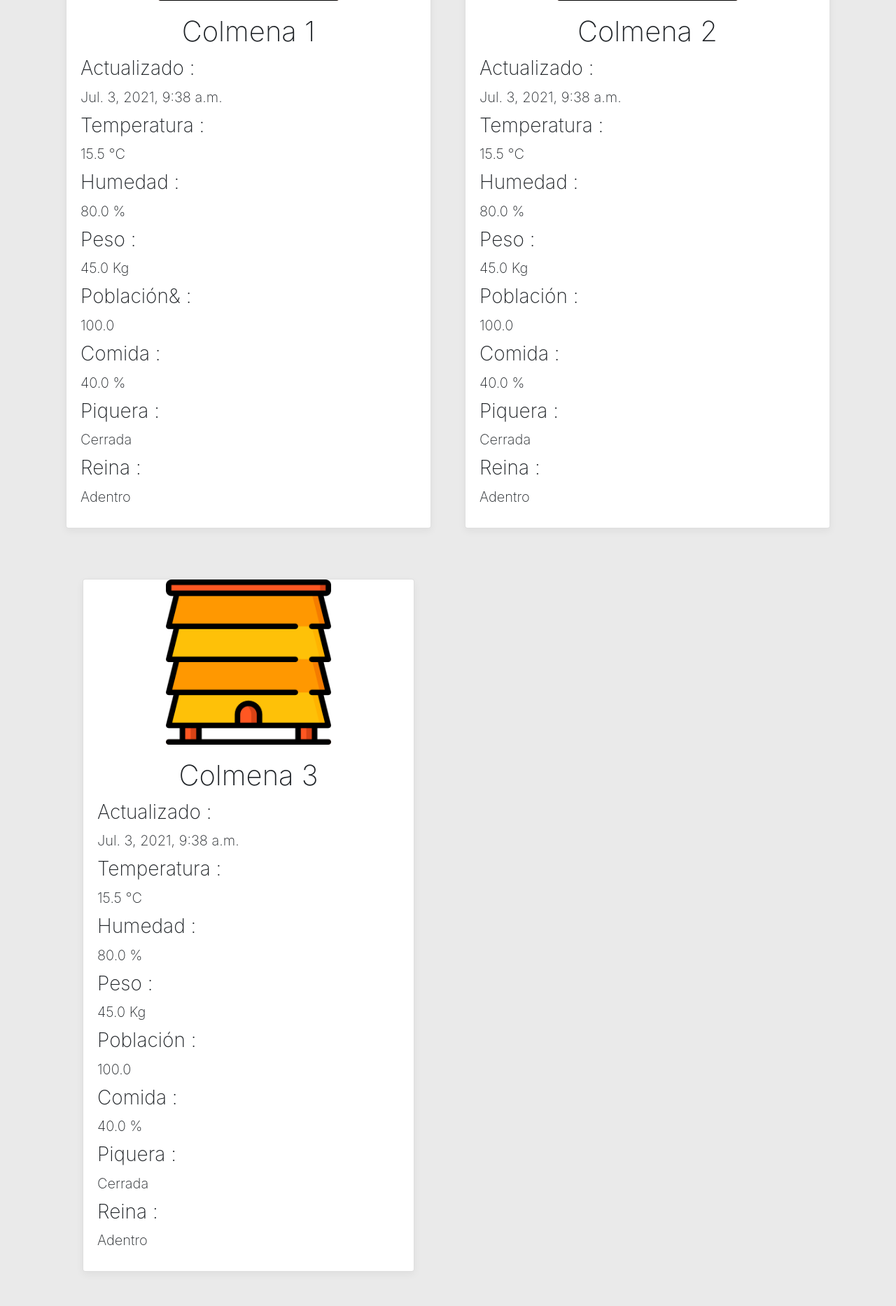
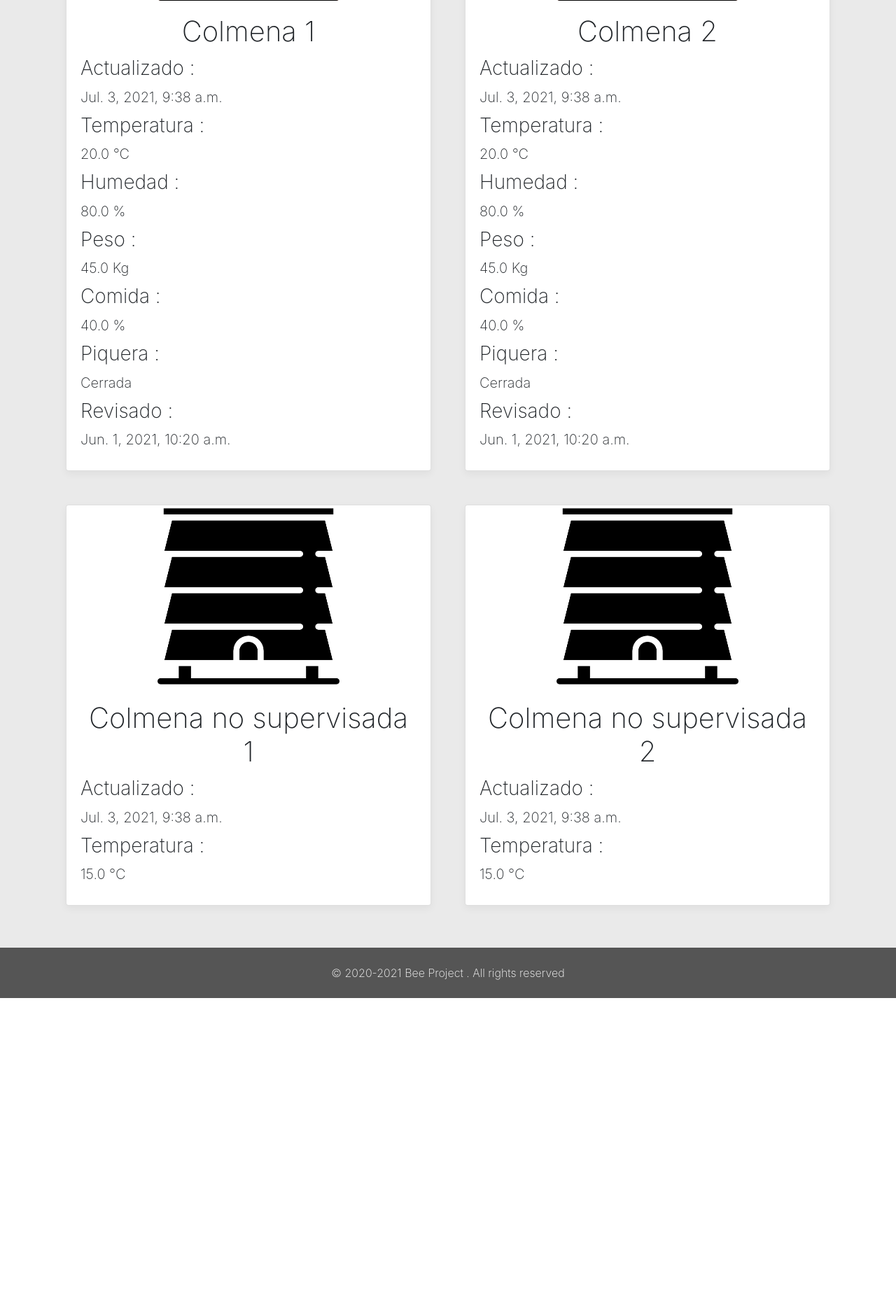
Before and after one commit to Samuel-GC/beeproject2021, a Django app: page /bee_project/ in a window 1280 px wide. Shown: the part 653-2519 px from the top of the page at 70% size. After the commit the page ends 2079 px from the top, so only its background shows below. Run offline with Django 3.2, Linux system fonts and the light colour scheme; a user stored in the database is signed in; data comes from the database, SQL or seed files in the repository; some libraries are stand-ins or nearby versions.

Commit message:
modified:   bee_database.sqlite3 	new file:   restbee_app/migrations/0004_auto_20211003_1822.py 	modified:   restbee_app/models.py 	modified:   restbee_app/serializers.py 	modified:   restbee_app/views.py 	modified:   templates/bee.html

```diff
--- a/restbee_app/models.py
+++ b/restbee_app/models.py
@@ -9,26 +9,24 @@
 class Add_data(models.Model):
     fecha= models.DateTimeField(blank=True, auto_now_add=True, auto_now=False)
     nombre=models.CharField(max_length=255, blank=True,default="No registrado")
-    ubicacion= models.CharField(max_length=255, blank=True,default="No registrado")
+    local= models.CharField(max_length=255, blank=True,default="No registrado")
     clima= models.CharField(max_length=255, blank=True,default="No registrado")
-    temp_Ext= models.FloatField(blank=True,default=0)
-    temp_int= models.FloatField(blank=True,default=0)
-    humedad_int= models.FloatField(blank=True,default=0)
-    peso_colmena= models.FloatField(blank=True,default=0)
-    poblacion= models.FloatField(blank=True,default=0)
+    t_Ext= models.FloatField(blank=True,default=0)
+    t_int= models.FloatField(blank=True,default=0)
+    humedad= models.FloatField(blank=True,default=0)
+    peso= models.FloatField(blank=True,default=0)
     comida= models.FloatField(blank=True,default=0)
     piquera=  models.CharField(max_length=255,blank=True,default="Cerrada")
-    reina= models.CharField(max_length=255,blank=True,default="Adentro")
-    revision= models.CharField(max_length=255,blank=True,default="No revisado")
+    revision= models.DateTimeField(blank=True, auto_now_add=False, auto_now=True)
 
     def __str__(self):
-        return f'{self.fecha} {self.ubicacion} {self.nombre}'
+        return f'{self.fecha} {self.local} {self.nombre}'
 
 class No_revisado(models.Model):
     fecha= models.DateTimeField(blank=True, auto_now_add=True, auto_now=False)
     nombre=models.CharField(max_length=255, blank=True,default="No registrado")
-    ubicacion= models.CharField(max_length=255, blank=True,default="No registrado")
-    temp_int= models.FloatField(blank=True,default=0)
+    local= models.CharField(max_length=255, blank=True,default="No registrado")
+    t_int= models.FloatField(blank=True,default=0)
 
     def __str__(self):
-        return f'{self.fecha} {self.ubicacion} {self.nombre}'
+        return f'{self.fecha} {self.local} {self.nombre}'
--- a/restbee_app/views.py
+++ b/restbee_app/views.py
@@ -48,10 +48,10 @@
                 "Temperatura Interna",
                 "Humedad",
                 "Peso",
-                "Poblacion",
+                # "Poblacion",
                 "Comida",
                 "Piquera",
-                "Reina",
+                # "Reina",
                 "Revision",])
             fecha1 = request.data.get("fecha1")
             fecha2 = request.data.get("fecha2")
@@ -61,17 +61,17 @@
                 diccionario =[dato[i].id,
 					dato[i].fecha.strftime("%Y-%m-%d %H:%M:%S") ,
 					dato[i].nombre,
-					dato[i].ubicacion,
+					dato[i].local,
 					dato[i].clima,
-					dato[i].temp_Ext,
-					dato[i].temp_int,
-					dato[i].humedad_int,
+					dato[i].t_Ext,
+					dato[i].t_int,
+					dato[i].humedad,
 					dato[i].peso_colmena,
-					dato[i].poblacion,
+					# dato[i].poblacion,
 					dato[i].comida,
 					dato[i].piquera,
-					dato[i].reina,
-					dato[i].revision,]
+					# dato[i].reina,
+					dato[i].revision.strftime("%Y-%m-%d %H:%M:%S"),]
 
                 lista.append(diccionario)
 
--- a/templates/bee.html
+++ b/templates/bee.html
@@ -51,7 +51,7 @@
           <div class="row">
             <div class="col-md-6 text-left">
               <h4 class="">Temperatura Exterior&nbsp; °C :</h4>
-              <h1 class="">{{col_s_1.temp_Ext}}&nbsp;</h1>
+              <h1 class="">{{col_s_1.t_Ext}}&nbsp;</h1>
         <!--       <h3 class="text-left">Actualizado :</h3>
               <h5 class="text-left"   style="">{{fecha}}</h5> -->
               <div class="col-md-12">
@@ -81,27 +81,27 @@
                 </div>
                 <div class="col-md-12">
                   <h3 class=""   style="">Temperatura :</h3>
-                  <h5 class="">{{col_s_1.temp_int}} °C </h5>
+                  <h5 class="">{{col_s_1.t_int}} °C </h5>
                 </div>
               </div>
               <div class="row">
                 <div class="col-md-12">
                   <h3 class="">Humedad :</h3>
-                  <h5 class="">{{col_s_1.humedad_int}} % </h5>
+                  <h5 class="">{{col_s_1.humedad}} % </h5>
                 </div>
               </div>
               <div class="row">
                 <div class="col-md-12">
                   <h3 class="" style="">Peso :</h3>
-                  <h5 class="">{{col_s_1.peso_colmena}} Kg </h5>
+                  <h5 class="">{{col_s_1.peso}} Kg </h5>
                 </div>
               </div>
-              <div class="row">
+             <!--  <div class="row">
                 <div class="col-md-12">
                   <h3 class="">Población& :</h3>
                   <h5 class="">{{col_s_1.poblacion}}</h5>
-                </div>
-              </div>
+                </div> -->
+              <!-- </div> -->
               <div class="row">
                 <div class="col-md-12">
                   <h3 class="">Comida :</h3>
@@ -116,13 +116,14 @@
               </div>
               <div class="row">
                 <div class="col-md-12">
-                  <h3 class="">Reina :</h3>
-                  <h5 class="">{{col_s_1.reina}}</h5>
+                  <h3 class="">Revisado :</h3>
+                  <h5 class="">{{col_s_1.revision}}</h5>
                 </div>
               </div>
             </div>
           </div>
         </div>
+
         <div class="col-md-6 p-3">
           <div class="card box-shadow">
             <img class="card-img-top w-50 mx-auto" src="{% static 'icons/bee-hive.png' %}">
@@ -136,27 +137,27 @@
                 </div>
                 <div class="col-md-12">
                   <h3 class=""   style="">Temperatura :</h3>
-                  <h5 class="">{{col_s_2.temp_int}} °C </h5>
+                  <h5 class="">{{col_s_2.t_int}} °C </h5>
                 </div>
               </div>
               <div class="row">
                 <div class="col-md-12">
                   <h3 class="">Humedad :</h3>
-                  <h5 class="">{{col_s_2.humedad_int}} %</h5>
+                  <h5 class="">{{col_s_2.humedad}} %</h5>
                 </div>
               </div>
               <div class="row">
                 <div class="col-md-12">
                   <h3 class="" style="">Peso :</h3>
-                  <h5 class="">{{col_s_2.peso_colmena}} Kg </h5>
+                  <h5 class="">{{col_s_2.peso}} Kg </h5>
                 </div>
               </div>
-              <div class="row">
+<!--               <div class="row">
                 <div class="col-md-12">
                   <h3 class="">Población :</h3>
                   <h5 class="">{{col_s_2.poblacion}}</h5>
-                </div>
-              </div>
+                </div> -->
+              <!-- </div> -->
               <div class="row">
                 <div class="col-md-12">
                   <h3 class="">Comida :</h3>
@@ -171,15 +172,15 @@
               </div>
               <div class="row">
                 <div class="col-md-12">
-                  <h3 class="">Reina :</h3>
-                  <h5 class="">{{col_s_2.reina}}</h5>
+                  <h3 class="">Revisado :</h3>
+                  <h5 class="">{{col_s_2.revision}}</h5>
                 </div>
               </div>
             </div>
           </div>
         </div>
       </div>
-      <div class="row">
+     <!--  <div class="row">
         <div class="col-md-6 p-3">
           <div class="col-md-12 p-3">
             <div class="card box-shadow">
@@ -194,19 +195,19 @@
                 </div>
                 <div class="col-md-12">
                   <h3 class=""   style="">Temperatura :</h3>
-                  <h5 class="">{{col_s_3.temp_int}} °C</h5>
+                  <h5 class="">{{col_s_3.t_int}} °C</h5>
                 </div>
               </div>
               <div class="row">
                 <div class="col-md-12">
                   <h3 class="">Humedad :</h3>
-                  <h5 class="">{{col_s_3.humedad_int}} %</h5>
+                  <h5 class="">{{col_s_3.humedad}} %</h5>
                 </div>
               </div>
               <div class="row">
                 <div class="col-md-12">
                   <h3 class="" style="">Peso :</h3>
-                  <h5 class="">{{col_s_3.peso_colmena}} Kg</h5>
+                  <h5 class="">{{col_s_3.peso}} Kg</h5>
                 </div>
               </div>
               <div class="row">
@@ -236,9 +237,9 @@
               </div>
             </div>
           </div>
-        </div>
-        <div class="col-md-6 p-3"></div>
-      </div>
+        </div> -->
+     <!--    <div class="col-md-6 p-3"></div>
+      </div> -->
       <div class="row">
         <div class="col-md-6 p-3">
           <div class="card box-shadow">
@@ -252,7 +253,7 @@
                 </div>
                 <div class="col-md-12">
                   <h3 class=""   style="">Temperatura :</h3>
-                  <h5 class="">{{col_n_1.temp_int}} °C</h5>
+                  <h5 class="">{{col_n_1.t_int}} °C</h5>
                 </div>
               </div>
             </div>
@@ -270,7 +271,7 @@
                 </div>
                 <div class="col-md-12">
                   <h3 class=""   style="">Temperatura :</h3>
-                  <h5 class="">{{col_n_2.temp_int}} °C</h5>
+                  <h5 class="">{{col_n_2.t_int}} °C</h5>
                 </div>
               </div>
             </div>
```
Also changed, not shown: restbee_app/serializers.py (+9 -10 lines), bee_database.sqlite3, restbee_app/migrations/0004_auto_20211003_1822.py (added).
